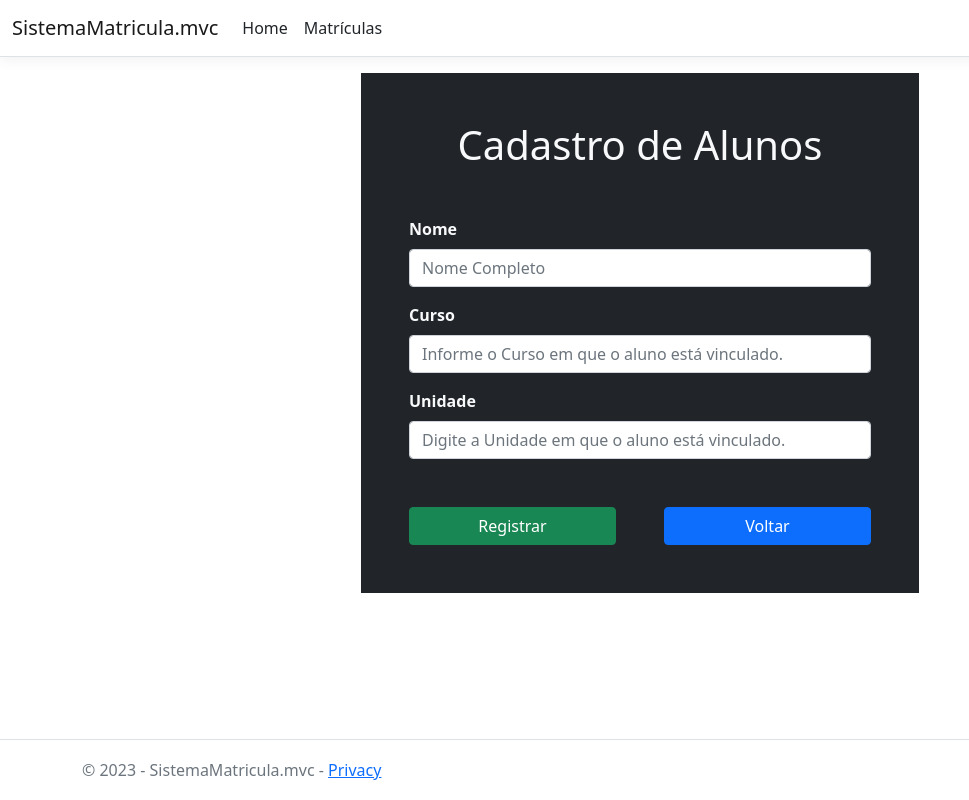
After one commit to ericckao/aspnet-mvc-sistemadematriculas, an ASP.NET Core app: template SistemaMatricula.mvc/SistemaMatricula.mvc/Views/Matriculas/Cadastrar.cshtml in a window 1280 px wide. The commit adds this page. Shown: the whole page, without its empty margins (0-969 px from the left). Run offline with ASP.NET Core 8, Linux system fonts and the light colour scheme; the template is opened without the code that fills it, so the values that code supplies are empty; style sheets or scripts are compiled from the project's sources.

Commit message:
Criação da pagina de cadastro

```diff
--- a/SistemaMatricula.mvc/SistemaMatricula.mvc/Controllers/MatriculasController.cs
+++ b/SistemaMatricula.mvc/SistemaMatricula.mvc/Controllers/MatriculasController.cs
@@ -20,5 +20,10 @@ namespace SistemaMatricula.mvc.Controllers
             return View(listaMatriculas);
         }
 
+        public IActionResult Cadastrar()
+        {
+            return View();
+        }
+
     }
 }
--- a/SistemaMatricula.mvc/SistemaMatricula.mvc/Repositories/MatriculaRepository.cs
+++ b/SistemaMatricula.mvc/SistemaMatricula.mvc/Repositories/MatriculaRepository.cs
@@ -16,7 +16,7 @@ namespace SistemaMatricula.mvc.Repositories
         //GET
         public IEnumerable<Aluno> Get()
         {
-            var lista = _db.Matriculas.OrderBy(x => x.Nome);
+            var lista = _db.Matriculas;
             return lista;
         }
     }
--- /dev/null
+++ b/SistemaMatricula.mvc/SistemaMatricula.mvc/Views/Matriculas/Cadastrar.cshtml
@@ -0,0 +1,41 @@
+@*
+    For more information on enabling MVC for empty projects, visit https://go.microsoft.com/fwlink/?LinkID=397860
+*@
+@{
+    ViewData["Title"] = "Cadastrar Aluno";
+}
+
+
+<div class="container bg-dark p-5 rounded-5 w-50">
+
+    <div class="mb-5 text-center">
+        <h1 class="text-light">Cadastro de Alunos</h1>
+    </div>
+
+    <form>
+
+        <div class="mb-3">
+            <label for="Nome" class="form-label text-light fw-bold">Nome</label>
+            <input type="text" class="form-control" id="Nome" placeholder="Nome Completo">
+        </div>
+
+        <div class="mb-3">
+            <label for="Curso" class="form-label text-light fw-bold">Curso</label>
+            <input type="text" class="form-control" id="Curso" placeholder="Informe o Curso em que o aluno está vinculado.">
+        </div>
+
+        <div class="mb-3">
+            <label for="Unidade" class="form-label text-light fw-bold">Unidade</label>
+            <input type="text" class="form-control" id="Unidade" placeholder="Digite a Unidade em que o aluno está vinculado.">
+        </div>
+
+        <div class="d-flex gap-5 mt-5">
+            <button type="button" class="btn btn-success w-50">Registrar</button>
+            <a type="button" class="btn btn-primary w-50">Voltar</a>
+        </div>
+
+
+
+
+    </form>
+</div>
```
Also changed, not shown: SistemaMatricula.mvc/SistemaMatricula.mvc/Views/Matriculas/Index.cshtml (+16 -5 lines), 8 other files.
